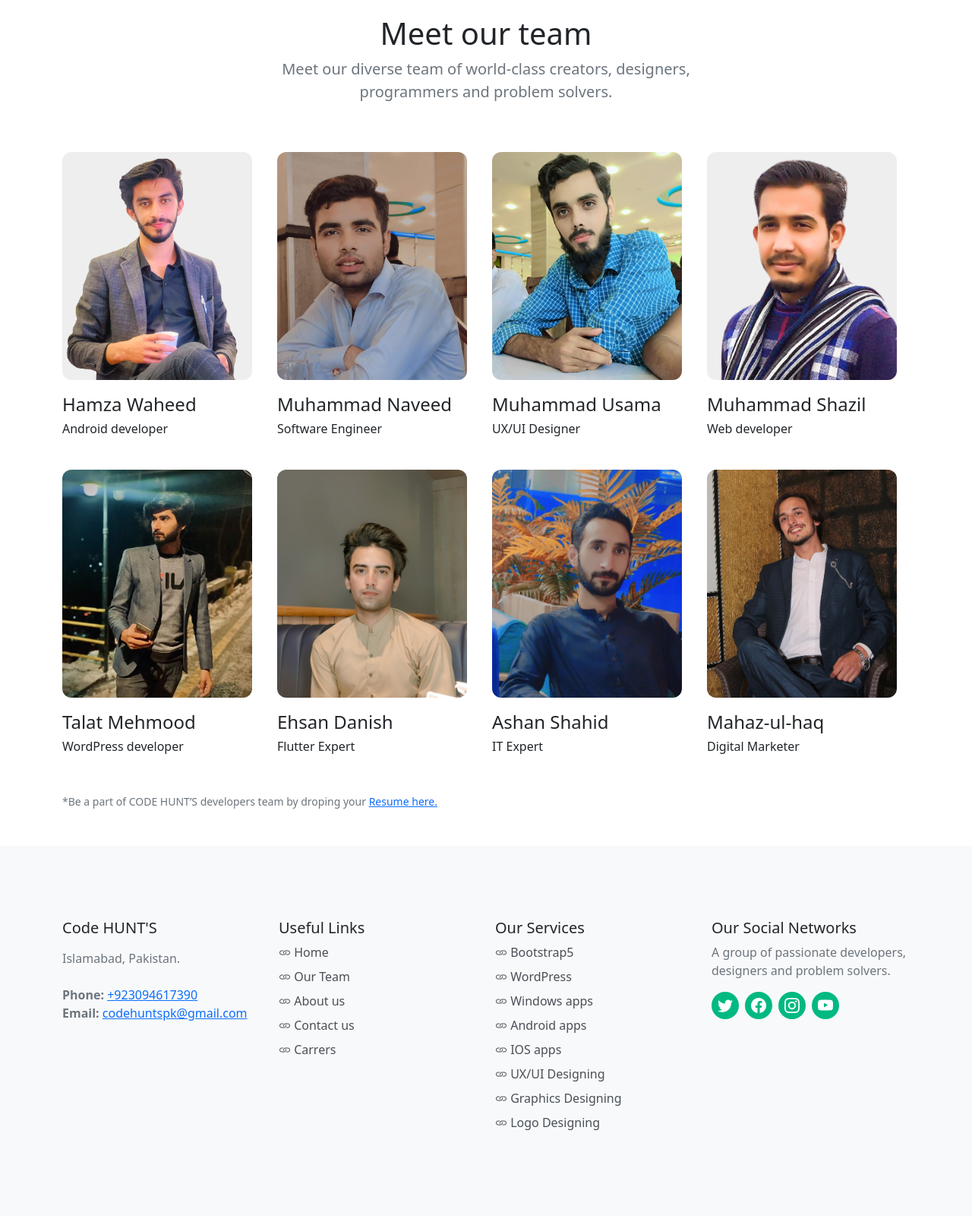
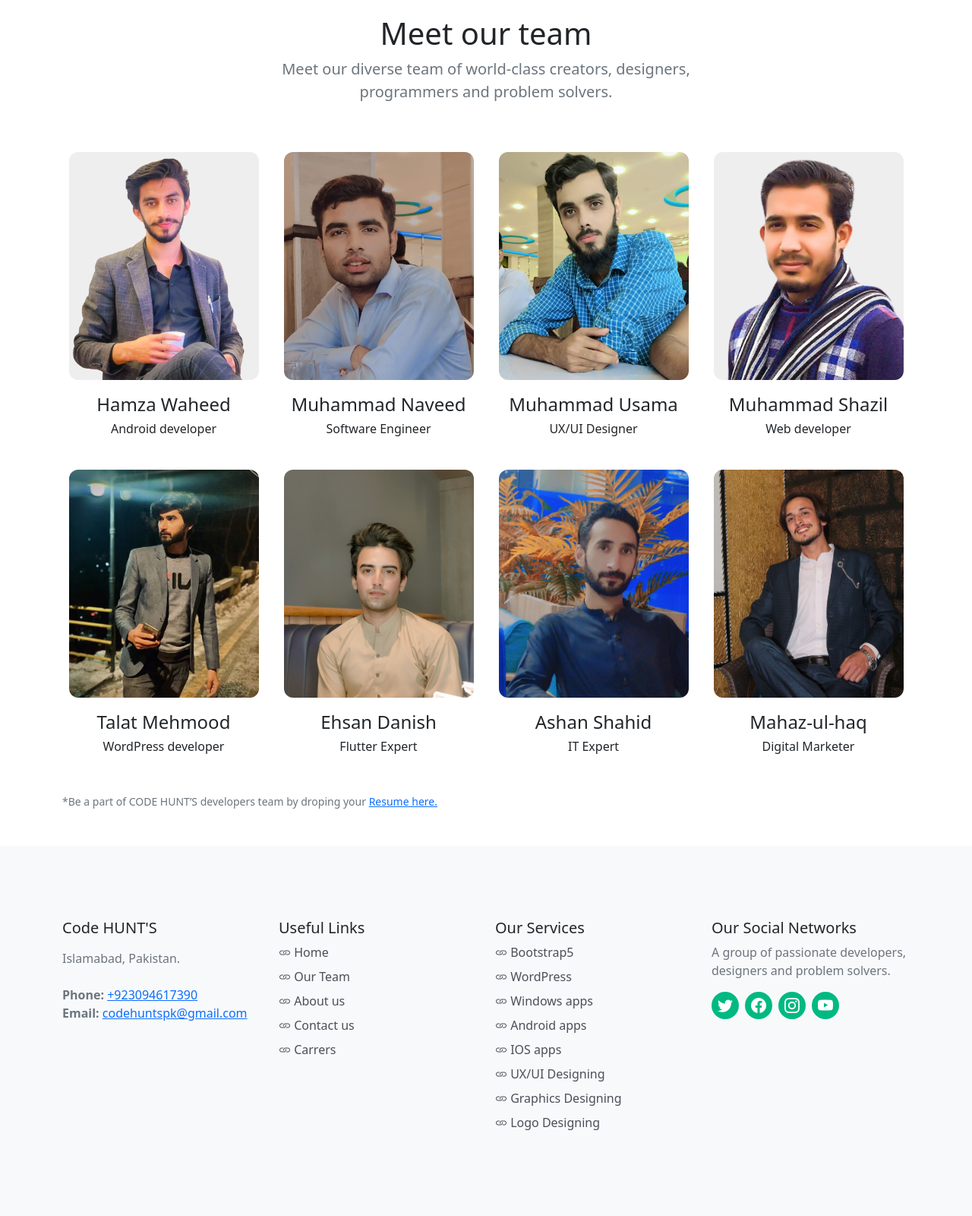
Before and after one commit to uxlabspk/codehunts, a PHP site: page /team.html in a window 1280 px wide. Shown: the part 148-1748 px from the top of the page at 76% size. Run offline with PHP 8.4, Linux system fonts and the light colour scheme.

Commit message:
adding some team cards

```diff
--- a/Scss/style.scss
+++ b/Scss/style.scss
@@ -52,12 +52,42 @@ nav {
     color: $white-color;
 }
 
+.team-img-cover {
+    width: 250px;
+    height: 300px;
+    border-radius: 12px;
+    margin-bottom: 18px;
+    object-fit: cover;
+}
+
 .team-img {
     width: 250px;
     height: 300px;
     border-radius: 12px;
     margin-bottom: 18px;
     object-fit: cover;
+}
+
+// Team members image width.
+
+@media (width < 1200px) {
+    .team-img {
+        width: 200px;
+        height: 250px;
+        border-radius: 12px;
+        margin-bottom: 18px;
+        object-fit: cover;
+    }
+}
+
+@media (width < 600px) {
+    .team-img {
+        width: 250px;
+        height: 300px;
+        border-radius: 12px;
+        margin-bottom: 18px;
+        object-fit: cover;
+    }
 }
 
 .wrap-text {
--- a/team.html
+++ b/team.html
@@ -97,15 +97,15 @@
 
 			<div class="row row-cols-1 row-cols-sm-2 row-cols-md-3 g-3">
 				<!-- Card 1 -->
-				<div class="hiddenDown col-lg-3 team">
-					<img src="./assets/team/hamza.png" loading="lazy" alt="" class="team-img">
+				<div class="hiddenDown col-lg-3 team text-center">
+					<img src=" ./assets/team/hamza.png" loading="lazy" alt="" class="team-img">
 					<h4> Hamza Waheed</h4>
 					<h6>Android developer</h6>
 				</div>
 				<!-- End -->
 
 				<!-- Card 2 -->
-				<div class="hiddenDown col-lg-3 team">
+				<div class="hiddenDown col-lg-3 team text-center">
 					<img src="./assets/team/naveed.jpg" loading="lazy" alt="" class="team-img">
 					<h4> Muhammad Naveed</h4>
 					<h6>Software Engineer</h6>
@@ -113,7 +113,7 @@
 				<!-- End -->
 
 				<!-- Card 3 -->
-				<div class=" hiddenDown col-lg-3 team">
+				<div class=" hiddenDown col-lg-3 team text-center">
 					<img src="./assets/team/Usama.jpg" loading="lazy" alt="" class="team-img">
 					<h4> Muhammad Usama</h4>
 					<h6>UX/UI Designer</h6>
@@ -121,7 +121,7 @@
 				<!-- End -->
 
 				<!-- Card 4 -->
-				<div class="hiddenDown col-lg-3 team">
+				<div class="hiddenDown col-lg-3 team text-center">
 					<img src="./assets/team/shazil-index.png" loading="lazy" alt="" class="team-img">
 					<h4> Muhammad Shazil</h4>
 					<h6>Web developer</h6>
@@ -129,7 +129,7 @@
 				<!-- End -->
 
 				<!-- Card 5 -->
-				<div class="hiddenDown col-lg-3 team">
+				<div class="hiddenDown col-lg-3 team text-center">
 					<img src="./assets/team/talat.jpg" loading="lazy" alt="" class="team-img">
 					<h4>Talat Mehmood</h4>
 					<h6>WordPress developer</h6>
@@ -137,7 +137,7 @@
 				<!-- End -->
 
 				<!-- Card 6 -->
-				<div class="hiddenDown col-lg-3 team">
+				<div class="hiddenDown col-lg-3 team text-center">
 					<img src="./assets/team/Ehsan.jpg" alt="" loading="lazy" class="team-img">
 					<h4> Ehsan Danish </h4>
 					<h6>Flutter Expert</h6>
@@ -145,7 +145,7 @@
 				<!-- End -->
 
 				<!-- Card 7 -->
-				<div class="hiddenDown col-lg-3 team">
+				<div class="hiddenDown col-lg-3 team text-center">
 					<img src="./assets/team/Ashan.jpg" loading="lazy" alt="" class="team-img">
 					<h4> Ashan Shahid </h4>
 					<h6>IT Expert</h6>
@@ -153,7 +153,7 @@
 				<!-- End -->
 
 				<!-- Card 8 -->
-				<div class="hiddenDown col-lg-3 team">
+				<div class="hiddenDown col-lg-3 team text-center">
 					<img src="./assets/team/mahaz.jpg" loading="lazy" alt="" class="team-img">
 					<h4> Mahaz-ul-haq </h4>
 					<h6>Digital Marketer</h6>
```
Also changed, not shown: css/style.css (+29 -0 lines), index.html (+5 -4 lines), 1 other file.
